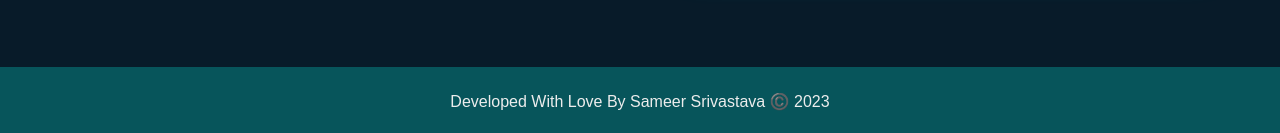
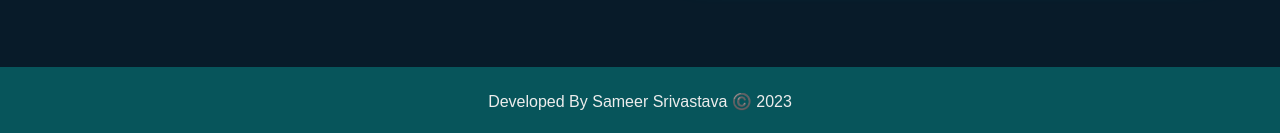
Before and after one commit to sam33r0/portfolio, a plain HTML site: page index.html in a window 1280 px wide. Shown: the part 3338-3471 px from the top of the page. Drawn offline with nearby package versions, Linux system fonts and the light colour scheme.

Commit message:
Update index.html

```diff
--- a/index.html
+++ b/index.html
@@ -198,7 +198,7 @@
         </div>
     </section>
     <div class="last-text">
-        <p>Developed With Love By Sameer Srivastava ©️ 2023</p>
+        <p>Developed By Sameer Srivastava ©️ 2023</p>
     </div>
     <a href="#" class="top"><i class='bx bxs-up-arrow bx-fade-up' style='color:#00eeff'></i></a>
     <script src="scr.js"></script>
```
